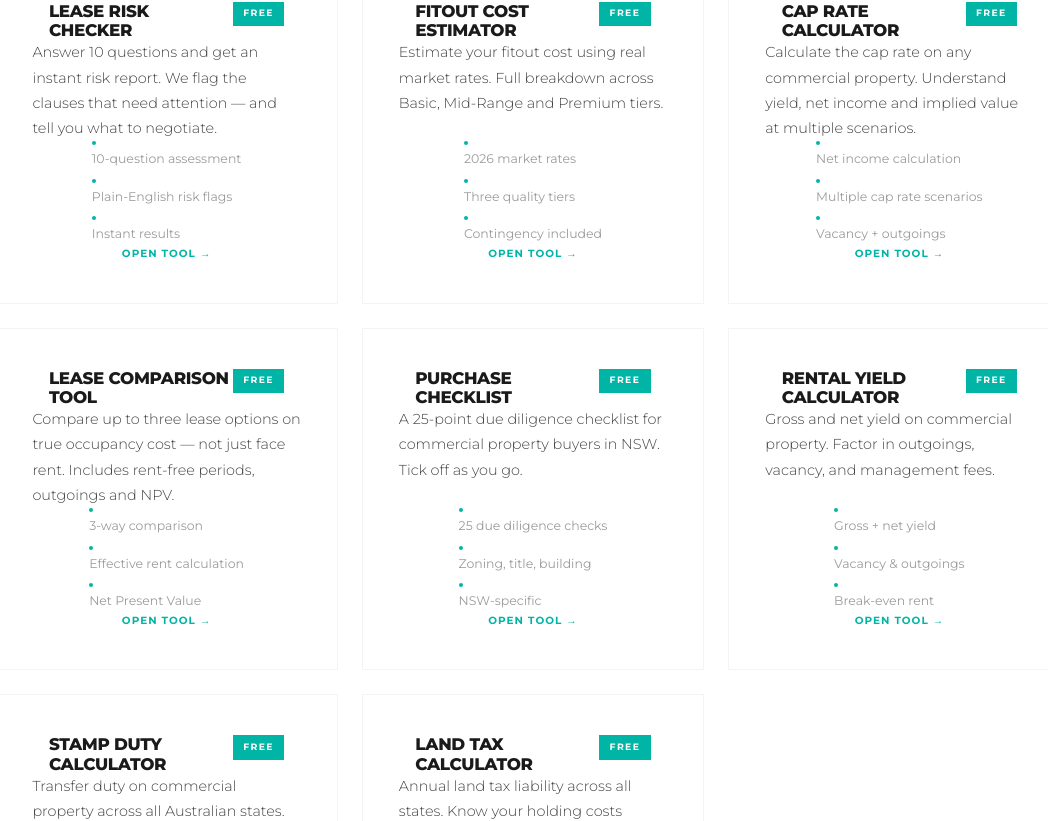
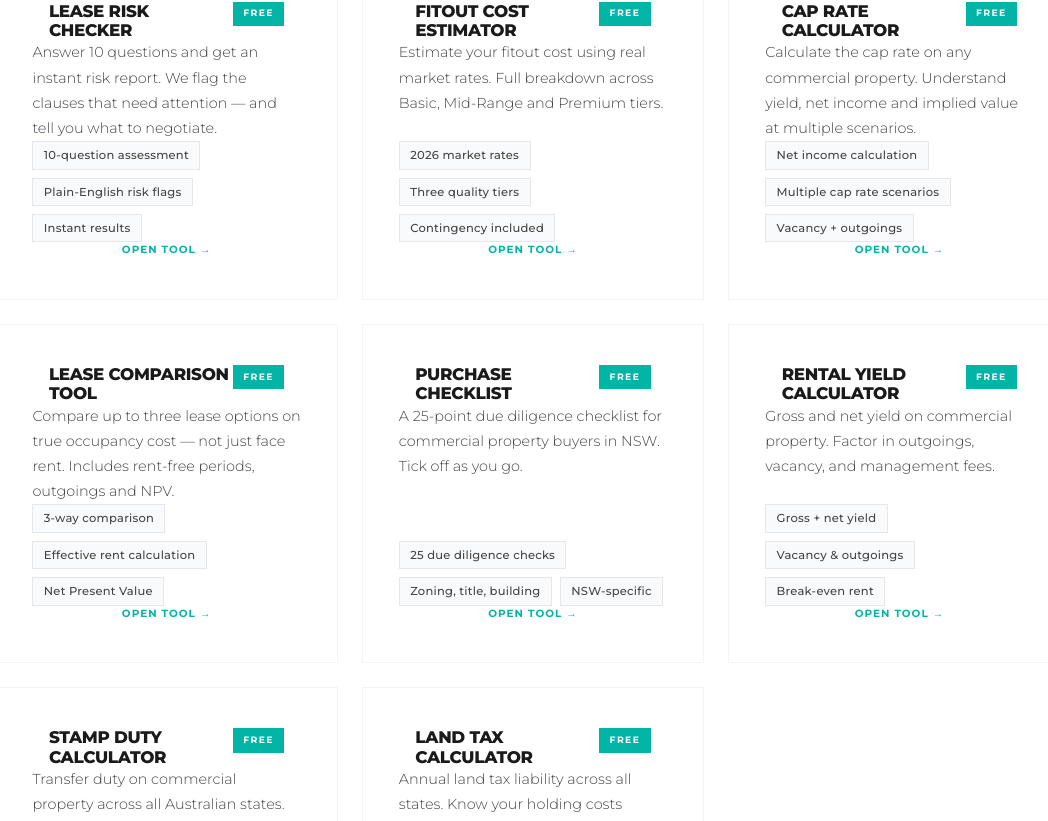
Before and after one commit to yossy-jk/yos-website, a Next.js app: page /resources in a window 1280 px wide. Shown: the part 847-1668 px from the top of the page, without its empty margins (107-1155 px from the left). Built offline with nearby package versions, Linux system fonts and the light colour scheme.

Commit message:
Resources page: replace dot bullet list with clean pill tags on tool cards

```diff
--- a/src/app/resources/page.tsx
+++ b/src/app/resources/page.tsx
@@ -80,14 +80,15 @@ export default function ResourcesPage() {
                   </div>
                   <p className="text-charcoal font-light leading-relaxed flex-1 mb-6"
                     style={{ fontSize: '0.9rem', lineHeight: 1.75 }}>{tool.description}</p>
-                  <ul className="flex flex-col gap-2 mb-6">
+                  <div className="flex flex-wrap gap-2 mb-6">
                     {tool.features.map((f) => (
-                      <li key={f} className="flex items-center gap-2">
-                        <div className="w-1 h-1 bg-teal rounded-full flex-shrink-0" />
-                        <span className="text-mid-grey" style={{ fontSize: '0.78rem' }}>{f}</span>
-                      </li>
+                      <span key={f}
+                        className="text-charcoal font-medium border border-gray-200 bg-gray-50"
+                        style={{ fontSize: '0.72rem', letterSpacing: '0.02em', padding: '0.25rem 0.65rem' }}>
+                        {f}
+                      </span>
                     ))}
-                  </ul>
+                  </div>
                   <span className="text-teal font-bold uppercase tracking-widest group-hover:text-dark-teal transition-colors"
                     style={{ fontSize: '0.65rem' }}>Open tool →</span>
                 </Link>
```
